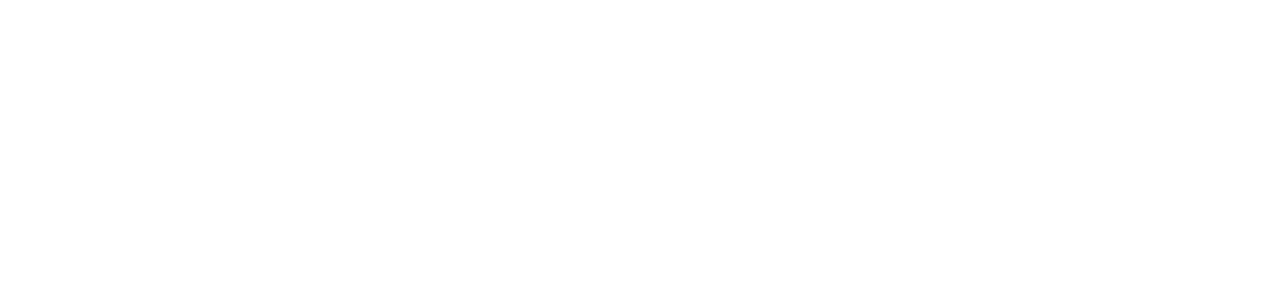
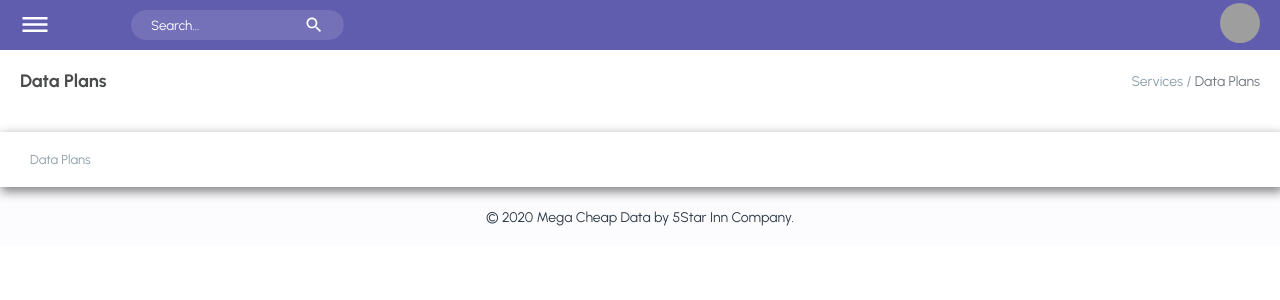
Before and after one commit to stivex001/MCD-Dashbord, a React (Create React App) app: page /mtn in a window 1280 px wide. Before the commit this address had no page. Shown: the top 300 px of the page. Built offline with nearby package versions, Linux system fonts and the light colour scheme; grey boxes are pictures that could not be loaded.

Commit message:
implementing data plans page

```diff
--- a/src/App.js
+++ b/src/App.js
@@ -3,6 +3,7 @@
 import Home from "./pages/home/Home";
 import Login from "./pages/login/Login";
 import Payment from "./pages/Payment/Payment";
+import Mtn from "./pages/ServiceControls/Mtn";
 import FindTransaction from "./pages/transaction/FindTransaction";
 import Pending from "./pages/transaction/Pending";
 import TransHistory from "./pages/transaction/TransHistory";
@@ -47,6 +48,7 @@
         <Route path="/server8" element={<Server8 />} />
         <Route path="/server10" element={<Server10 />} />
         <Route path="/payment" element={<Payment />} />
+        <Route path="/mtn" element={<Mtn />} />
       </Routes>
     </div>
   );
--- /dev/null
+++ b/src/pages/ServiceControls/Mtn.jsx
@@ -0,0 +1,43 @@
+import styled from "styled-components";
+import Footer from "../../components/footer/Footer";
+import Topbar from "../../components/Topbar/Topbar";
+import { Desc, DescP, DescSpan, H3 } from "../transaction/transHistory.styles";
+
+const Container = styled.div``;
+const Wrapper = styled.div`
+  padding: 20px;
+`;
+const TableWrapper = styled.div`
+  background-color: #fff;
+  box-shadow: 2px 4px 10px 1px rgba(0, 0, 0, 0.47);
+  -webkit-box-shadow: 2px 4px 10px 1px rgba(0, 0, 0, 0.47);
+  -moz-box-shadow: 2px 4px 10px 1pxrgba (235, 180, 180, 0.47);
+  padding: 20px 30px;
+`;
+const P = styled.p`
+  font-size: 13px;
+  color: #8c9ea9;
+`;
+
+const Mtn = () => {
+  return (
+    <Container>
+      <Topbar />
+      <Wrapper>
+        <Desc>
+          <H3>Data Plans</H3>
+          <DescP>
+            Services / <DescSpan>Data Plans</DescSpan>
+          </DescP>
+        </Desc>
+      </Wrapper>
+      <TableWrapper>
+        <P>Data Plans</P>
+      </TableWrapper>
+
+      <Footer />
+    </Container>
+  );
+};
+
+export default Mtn;
```
